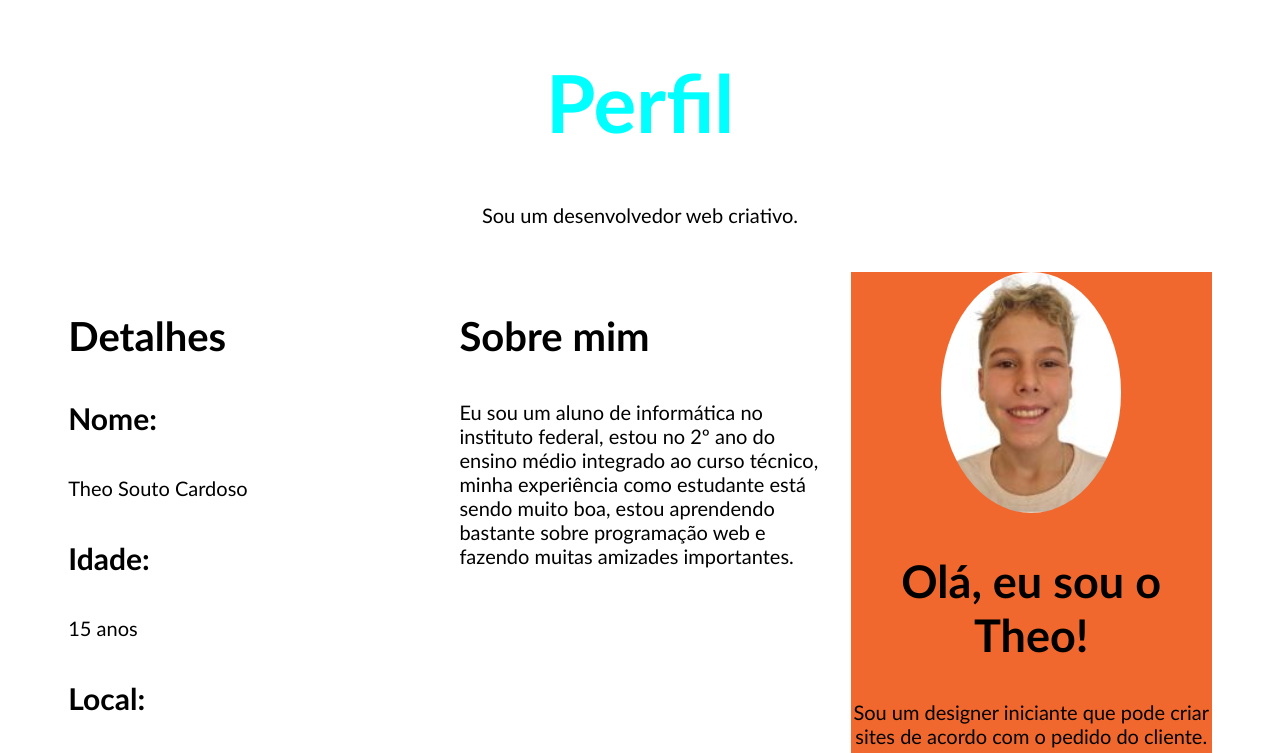
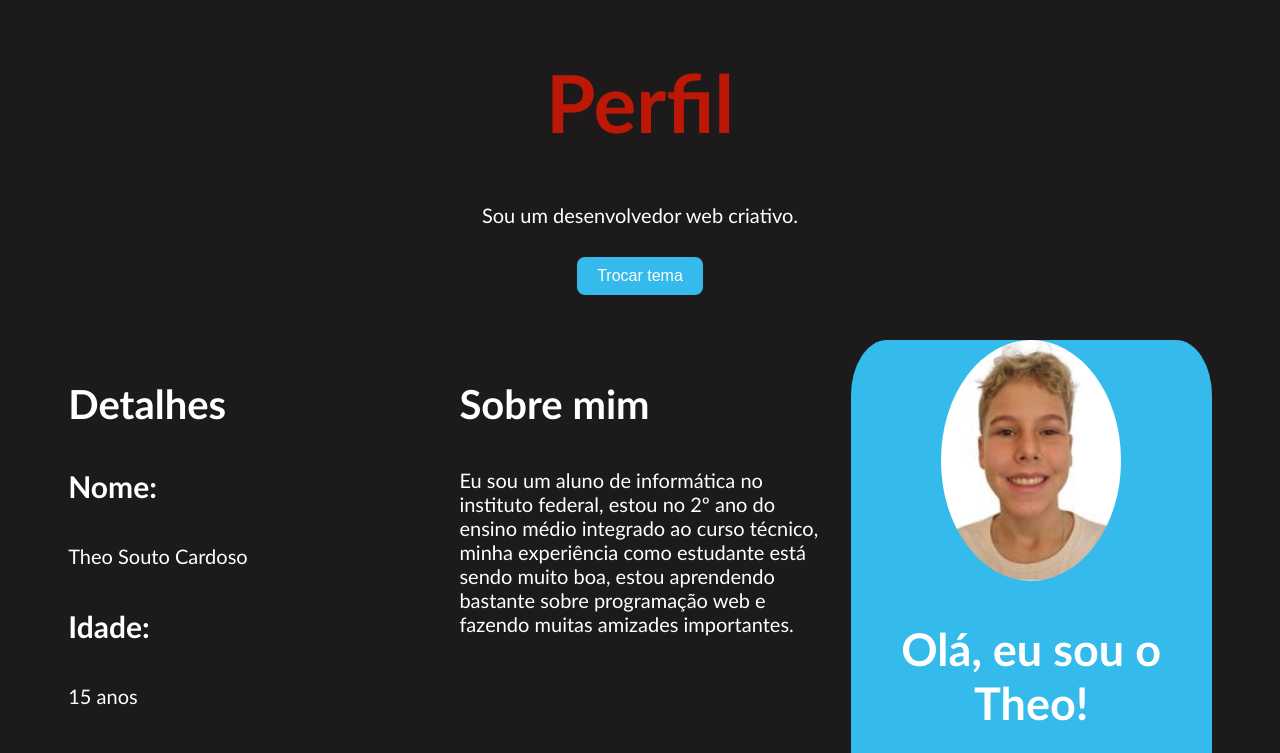
Before and after one commit to Pimentaxz/site-perfil, a plain HTML site: page index.html in a window 1280 px wide. Shown: the top 753 px of the page. Drawn offline with Linux system fonts and the light colour scheme.

Commit message:
Versão Escura

```diff
--- a/index.html
+++ b/index.html
@@ -4,12 +4,13 @@
     <meta charset="UTF-8">
     <meta name="viewport" content="width=device-width, initial-scale=1.0">
     <link rel="stylesheet" href="style.css">
-    <title>Aula 1</title>
+    <title>Site de Perfil</title>
 </head>
 <body>
     <header>
     <h1>Perfil</h1>
     <p>Sou um desenvolvedor web criativo.</p>
+    <button onclick="trocarTema()" id="botaoTema">Trocar tema</button>
     </header>
     <main>
         <section id = "section1">
@@ -20,9 +21,6 @@
             <p>15 anos</p>
             <h4>Local:</h4>
             <p>Atibaia, São Paulo, Brasil</p>
-            <img id = imagem src="imagens/facebook_black.png">
-            <img id = imagem src="imagens/twitter_black.png">
-            <img id = imagem src="imagens/instagram_black.png">
         </section>
         <section>
             <h3>Sobre mim</h3>
@@ -42,5 +40,12 @@
     <footer id = "rodape">
         <p id = "embaixo">Sample text. Click to select the text box. Click again our double click to start editing the text.<p>
     </footer>
+
+    <script>
+        function trocarTema() {
+            document.body.classList.toggle('claro');
+        }
+    </script>
+
 </body>
 </html>
--- a/style.css
+++ b/style.css
@@ -1,5 +1,5 @@
 h1{
-    color: cyan;
+    color: var(--titulo);
     font-size: 80px;
     text-align: center;
     font-family: 'Calibri';
@@ -28,7 +28,6 @@ p{
     font-family: 'Calibri';
 }
 #rodape{
-    background-color: black;
     position: absolute;
     right: 0;
     width: 100%;
@@ -57,8 +56,9 @@ section{
 
 }
 #section3{
-    background-color: #f0682e;
+    background-color: var(--corperfil);
     text-align: center;
+    border-radius: 10%;
 }
 #foto{
     text-align: center;
@@ -69,3 +69,37 @@ section{
 #imagem:hover{
     cursor: pointer;
 }
+
+body{
+    background-color: var(--cordefundo);
+    color: var(--cortexto);
+}
+
+:root{
+    --cordefundo: #1c1a1a;
+    --cortexto: white;
+    --titulo: #bd1806;
+    --corperfil: #34baeb;
+    --corrodape: white;
+    --cortextorodape: black;
+}
+
+body.claro {
+    --cordefundo: #ffffff;
+    --cortexto: #000000;
+    --titulo: #bd1806;
+    --corperfil:rgb(184, 40, 176);
+    --corrodape: #eeeeee;
+    --cortextorodape: #000000;
+}
+
+#botaoTema {
+    margin-top: 10px;
+    padding: 10px 20px;
+    border: none;
+    background-color: var(--corperfil);
+    color: var(--cortexto);
+    font-size: 16px;
+    cursor: pointer;
+    border-radius: 8px;
+}
```
